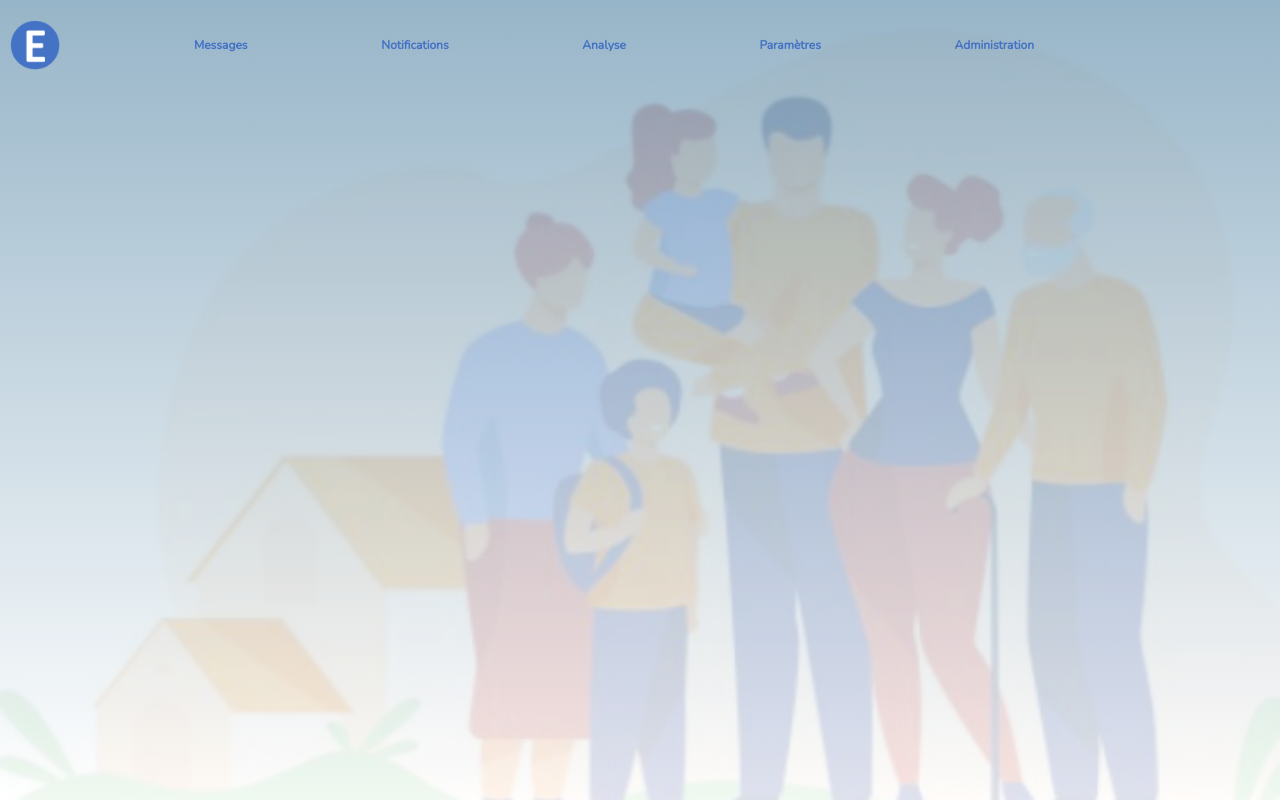
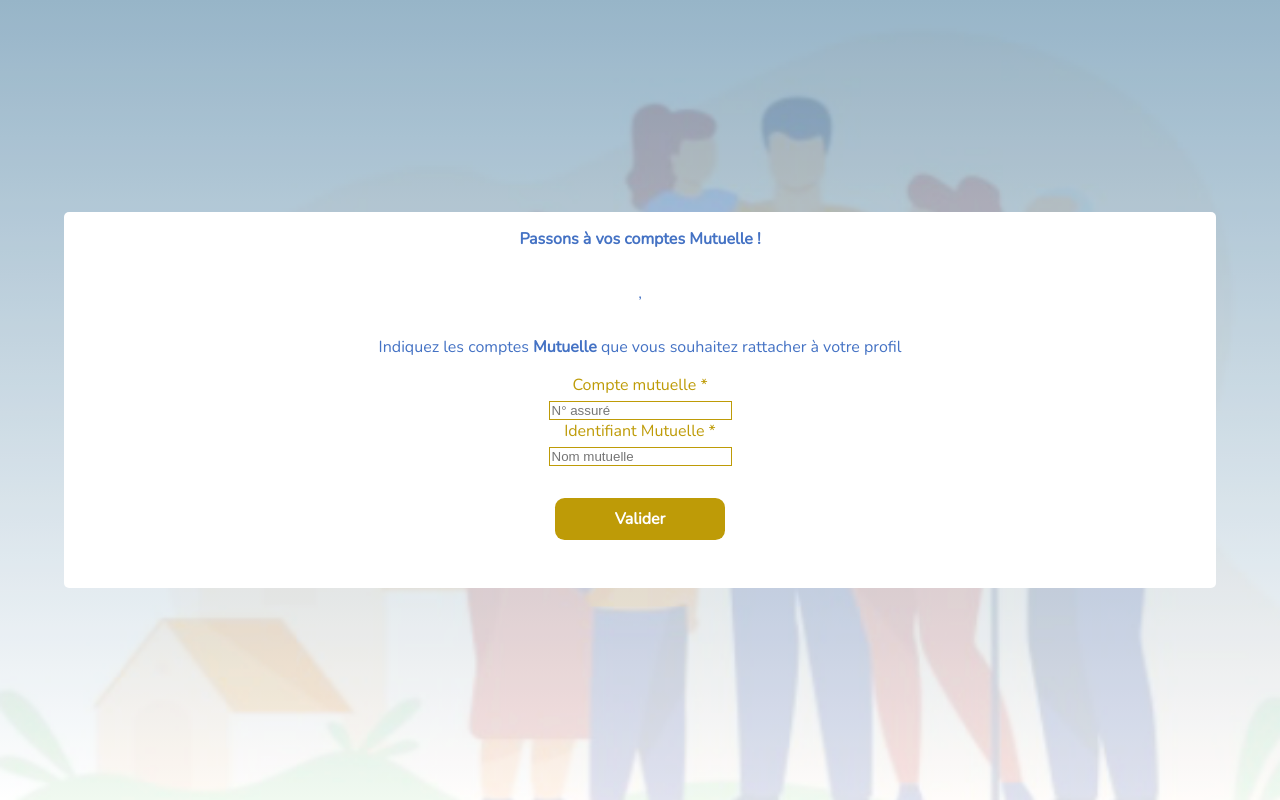
Before and after one commit to WildCodeSchool/remoteFR-R2dwild-P3-secuel-front, a React (Create React App) app: page /addmutu in a window 1280 px wide. Built offline with nearby package versions, Linux system fonts and the light colour scheme.

Commit message:
create addmutu component and modify other components to manage the adding of insurance

```diff
--- a/src/App.js
+++ b/src/App.js
@@ -1,6 +1,7 @@
 import { Switch, Route, withRouter } from 'react-router-dom'
 import { useState } from 'react'
 
+import AddMutu from './screen/AddMutu'
 import AddSecu from './screen/AddSecu'
 import Analyse from './screen/Analyse'
 import Congratulation from './screen/Congratulation'
@@ -30,16 +31,18 @@ import Waiting from './screen/Waiting'
 import './App.css'
 
 const App = withRouter(({ location }) => {
+  const [numMutu, setNumMutu] = useState('')
+  const [numSecu, setNumSecu] = useState('')
   const [visitor, setVisitor] = useState('')
-  const [numSecu, setNumSecu] = useState('')
   return (
     <div className='App'>
       {location.pathname !== '/' &&
+        location.pathname !== '/addmutu' &&
         location.pathname !== '/addsecu' &&
-        location.pathname !== '/waiting' &&
+        location.pathname !== '/subscribe' &&
+        location.pathname !== '/thanks' &&
         location.pathname !== '/validatesecu' &&
-        location.pathname !== '/thanks' &&
-        location.pathname !== '/subscribe' && <Header />}
+        location.pathname !== '/waiting' && <Header />}
       {location.pathname.includes('/admin') && <NavAdmin />}
       <Switch>
         <Route exact path='/' component={Intro} />
@@ -52,6 +55,12 @@ const App = withRouter(({ location }) => {
           render={props => <Form {...props} setVisitor={setVisitor} />}
         />
         <Route
+          path='/addmutu'
+          render={props => (
+            <AddMutu {...props} visitor={visitor} setNumMutu={setNumMutu} />
+          )}
+        />
+        <Route
           path='/addsecu'
           render={props => (
             <AddSecu {...props} visitor={visitor} setSecu={setNumSecu} />
@@ -60,7 +69,12 @@ const App = withRouter(({ location }) => {
         <Route
           path='/congratulation'
           render={props => (
-            <Congratulation {...props} visitor={visitor} numSecu={numSecu} />
+            <Congratulation
+              {...props}
+              visitor={visitor}
+              numSecu={numSecu}
+              numMutu={numMutu}
+            />
           )}
         />
         <Route path='/waiting' component={Waiting} />
--- /dev/null
+++ b/src/screen/AddMutu.css
@@ -0,0 +1,42 @@
+.addMutu{
+  align-items: center;
+  background: white;
+  border-radius:5px;
+  color: #4472C4;
+  display: flex;
+  flex-direction: column;
+  margin: auto;
+  padding-bottom: 2rem;
+  width: 90%;
+}
+.addMutu a{
+  background: #BE9B07;
+  border-radius: 0.6rem;
+  color: #ffffff;
+  font-weight: bold;
+  margin-top: 2rem;
+  padding: 0.6rem;
+  text-decoration: none;
+  width:150px;
+}
+.addMutu input{
+  border:1px solid #BE9B07;
+  margin-top:5px;
+  outline:none;
+}
+.addMutu label, .addMutu input{
+  color: #BE9B07;
+}
+.addMutu span{
+  color: #4472C4;
+  font-weight: bold;
+}
+.forbidden{
+  background: #BE9B07;
+  border-radius: 0.6rem;
+  color: #ffffff;
+  font-weight: bold;
+  margin-top: 2rem;
+  padding: 0.6rem;
+  text-decoration: none;
+}
--- /dev/null
+++ b/src/screen/AddMutu.js
@@ -0,0 +1,50 @@
+import { useState } from 'react'
+import { Link } from 'react-router-dom'
+
+import './AddMutu.css'
+
+const AddMutu = visitor => {
+  const [idMutu, setIdMutu] = useState('')
+  const [numMutu, setNumMutu] = useState('')
+
+  const handleChange = e => {
+    e.target.id === 'mutu'
+      ? (setNumMutu(e.target.value), visitor.setNumMutu(e.target.value))
+      : setIdMutu(e.target.value)
+  }
+  return (
+    <div className='addMutu'>
+      <p>
+        <span>Passons à vos comptes Mutuelle !</span>
+      </p>
+      <p>{visitor.visitor},</p>
+      <p>
+        Indiquez les comptes <span>Mutuelle</span> que vous souhaitez rattacher
+        à votre profil
+      </p>
+      <label htmlFor='mutu'>Compte mutuelle *</label>
+      <input
+        id='mutu'
+        type='text'
+        required
+        placeholder='N° assuré'
+        onChange={handleChange}
+      />
+      <label htmlFor='idMutu'>Identifiant Mutuelle *</label>
+      <input
+        id='idMutu'
+        type='text'
+        required
+        placeholder='Nom mutuelle'
+        onChange={handleChange}
+      />
+      {numMutu === '' || idMutu === '' ? (
+        <p className='forbidden'>Valider</p>
+      ) : (
+        <Link to='/waiting'>Valider</Link>
+      )}
+    </div>
+  )
+}
+
+export default AddMutu
--- a/src/screen/AddSecu.js
+++ b/src/screen/AddSecu.js
@@ -46,7 +46,7 @@ const AddSecu = visitor => {
       {numSecu === '' || idSecu === '' ? (
         <p className='forbidden'>Valider</p>
       ) : (
-        <Link to='/waiting'>Valider</Link>
+        <Link to={{ pathname: '/waiting', props: 'secu' }}>Valider</Link>
       )}
     </div>
   )
--- a/src/screen/Congratulation.js
+++ b/src/screen/Congratulation.js
@@ -9,11 +9,19 @@ const Congratulation = visitor => {
         <span>Bravo {visitor.visitor} !</span>
       </p>
       <p>
+        {visitor.numMutu === '' ? (
           <span>
-          Le numéro de Sécurité Sociale {visitor.numSecu} est rattraché à votre
-          profil
+            Le numéro de Sécurité Sociale {visitor.numSecu} est rattraché à
+            votre profil
           </span>
+        ) : (
+          <span>
+            Le compte Mutuelle {visitor.numMutu} est rattaché à votre profil !
+          </span>
+        )}
       </p>
+      {visitor.numMutu === '' ? (
+        <>
           <p className='link'>
             <Link to='/addmutu'>Ajouter une mutuelle</Link>
           </p>
@@ -25,6 +33,19 @@ const Congratulation = visitor => {
           <p className='link'>
             <Link to='/home'>Aucune mutuelle à ajouter</Link>
           </p>
+        </>
+      ) : (
+        <>
+          <p className='link'>
+            <Link to='/home'>Suivant</Link>
+          </p>
+          <p className='addsecu'>
+            <Link to='/addmutu'>
+              Vous souhaitez ajouter un compte de mutuelle ? cliquez ici
+            </Link>
+          </p>
+        </>
+      )}
     </div>
   )
 }
--- a/src/screen/ValidateSecu.js
+++ b/src/screen/ValidateSecu.js
@@ -3,7 +3,7 @@ import { useState } from 'react'
 
 import './ValidateSecu.css'
 
-const ValidateSecu = () => {
+const ValidateSecu = origin => {
   const [input, setInput] = useState('')
 
   const handleChange = e => {
@@ -22,7 +22,11 @@ const ValidateSecu = () => {
       {input === '' ? (
         <p className='forbidden'>Validez</p>
       ) : (
-        <Link to='/congratulation'>Validez</Link>
+        <Link
+          to={{ pathname: '/congratulation', props: origin.location.props }}
+        >
+          Validez
+        </Link>
       )}
       <p className='gold'>
         Vous n&apos;avez pas reçu le code de sécurité ?<br />
--- a/src/screen/Waiting.js
+++ b/src/screen/Waiting.js
@@ -4,7 +4,7 @@ import profil from '../data/images/profil.jpg'
 
 import './Waiting.css'
 
-const Waiting = () => {
+const Waiting = origin => {
   return (
     <div className='waiting'>
       <p>
@@ -18,8 +18,12 @@ const Waiting = () => {
         <span>Un code de sécurité</span> sera envoyé pour confirmer
         l&apos;accord d&apos;utiliser ce numéro
       </p>
-      <Link to='/validatesecu'>Envoi par SMS</Link>
-      <Link to='/validatesecu'>Envoi par Email</Link>
+      <Link to={{ pathname: '/validatesecu', props: origin.location.props }}>
+        Envoi par SMS
+      </Link>
+      <Link to={{ pathname: '/validatesecu', props: origin.location.props }}>
+        Envoi par Email
+      </Link>
     </div>
   )
 }
```
Lines whose indentation alone changed are shown as unchanged.
